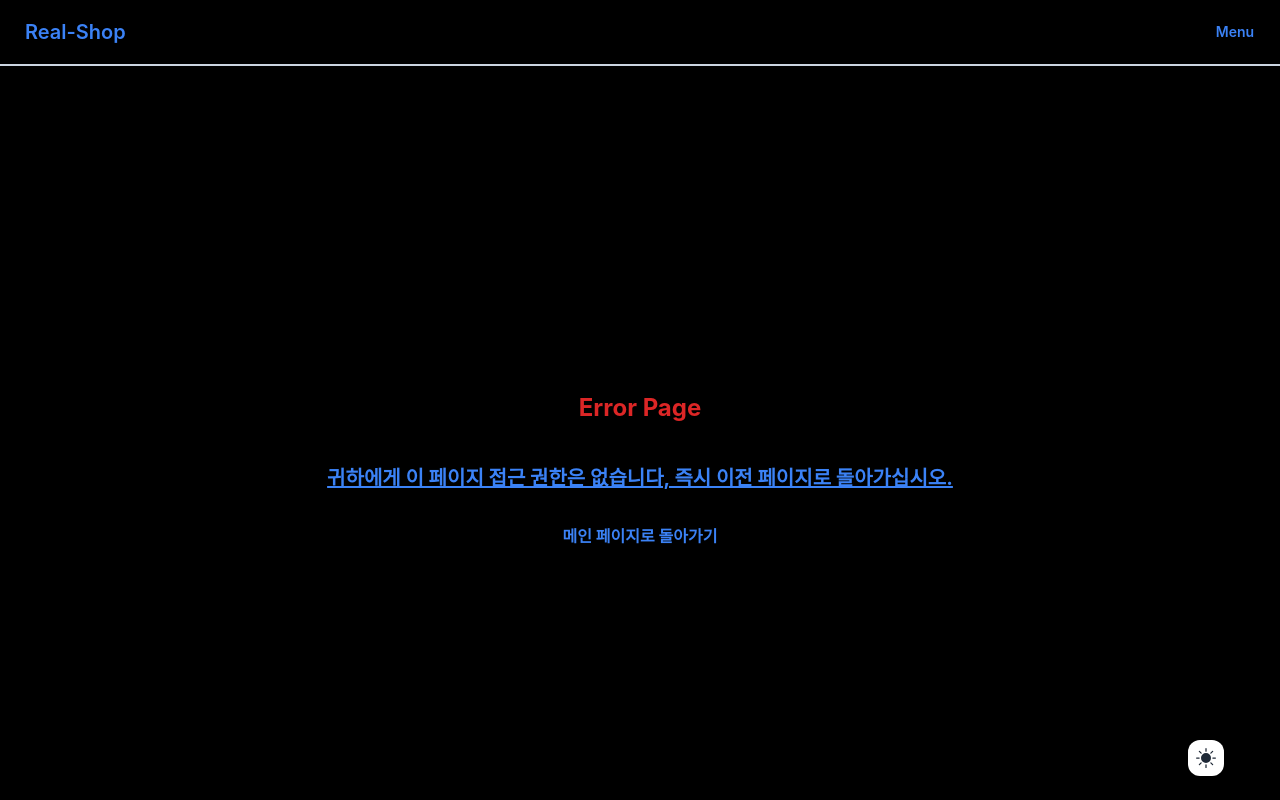
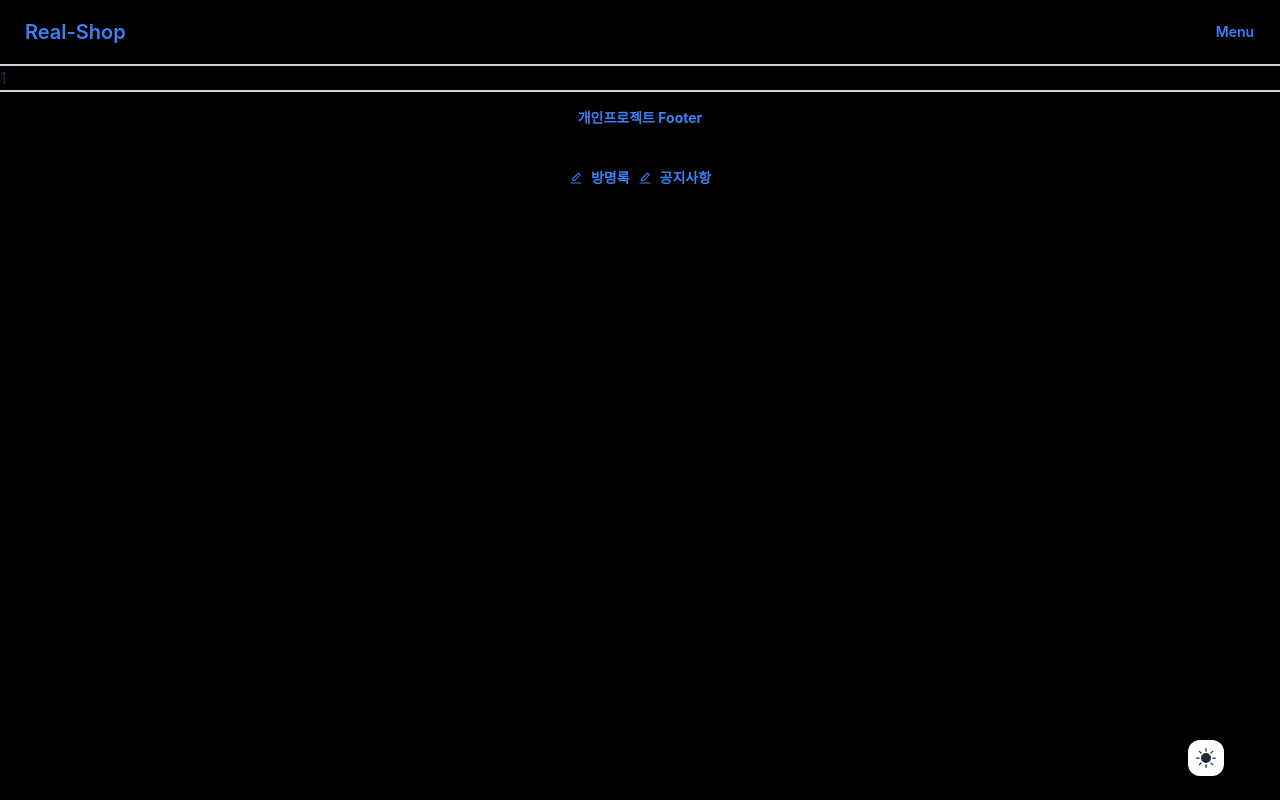
Before and after one commit to Runor0624/Real-Shop, a Next.js app: page /notice in a window 1280 px wide. Before the commit this address had no page. Shown: the top 800 px of the page. Built offline with nearby package versions, Linux system fonts and the light colour scheme.

Commit message:
[Modify] 일부 요소 추가 + 백엔드 통신 진행

```diff
--- a/Types/Types.ts
+++ b/Types/Types.ts
@@ -33,6 +33,7 @@ export interface UserListComponentType {
 export interface ProductListComponenType {
   id: number
   userId: number
+  userIp?: string
   title: string
   description: string
   price: string
--- /dev/null
+++ b/app/notice/page.tsx
@@ -0,0 +1,8 @@
+// 공지사항 조회하는 페이지
+export default function page() {
+  return (
+    <>
+      <p>1</p>
+    </>
+  )
+}
--- /dev/null
+++ b/components/Admin/Infomation/AllProduct.tsx
@@ -0,0 +1,17 @@
+const AllProduct = async () => {
+  const res = await fetch(
+    `${process.env.NEXT_PUBLIC_URL_KEY}/post/admin/count/product`,
+    {
+      next: { revalidate: 10 },
+    },
+  )
+  const AllProducts = await res.json()
+  return (
+    <>
+      <p className='text-center text-blue-500 font-bold py-4'>
+        전체 상품 수 : {AllProducts.count}
+      </p>
+    </>
+  )
+}
+export default AllProduct
--- /dev/null
+++ b/components/Admin/Infomation/AllUser.tsx
@@ -0,0 +1,17 @@
+const AllUser = async () => {
+  const res = await fetch(
+    `${process.env.NEXT_PUBLIC_URL_KEY}/user/admin/user/count`,
+    {
+      next: { revalidate: 10 },
+    },
+  )
+  const Allusers = await res.json()
+  return (
+    <>
+      <p className='text-center text-blue-500 font-bold py-4'>
+        전체 사용자 수 : {Allusers.count}
+      </p>
+    </>
+  )
+}
+export default AllUser
--- a/components/Admin/Infomation/Infomation.tsx
+++ b/components/Admin/Infomation/Infomation.tsx
@@ -1,9 +1,11 @@
+import AllProduct from './AllProduct'
+import AllUser from './AllUser'
+
 export default function Infomation() {
   return (
     <>
       <div className='w-1/4 border border-blue-500 rounded-md my-2'>
-        <h1 className='text-center text-blue-500'>전체 사용자 수 : </h1>
-        <h1 className='text-center text-blue-500'>총 등록된 상품 수 : </h1>
+        <AllUser /> <AllProduct />
       </div>
     </>
   )
--- a/components/Auth/SignUp.tsx
+++ b/components/Auth/SignUp.tsx
@@ -48,7 +48,7 @@ export default function SignUpComponent() {
       <input
         {...register('audit', { required: true })}
         className='w-2/3 h-10 rounded-md my-2 bg-white hidden'
-        value='0006'
+        value='Normal'
       />
 
       <button
--- a/components/Common/Footer.tsx
+++ b/components/Common/Footer.tsx
@@ -15,6 +15,13 @@ export default function Footers() {
           >
             방명록
           </Link>
+          <AiOutlineEdit className='text-blue-500' />
+          <Link
+            href='/notice'
+            className='text-center font-bold text-blue-500 cursor-pointer'
+          >
+            공지사항
+          </Link>
         </>
       </div>
     </footer>
```
Also changed, not shown: app/notice/README.md (added).
